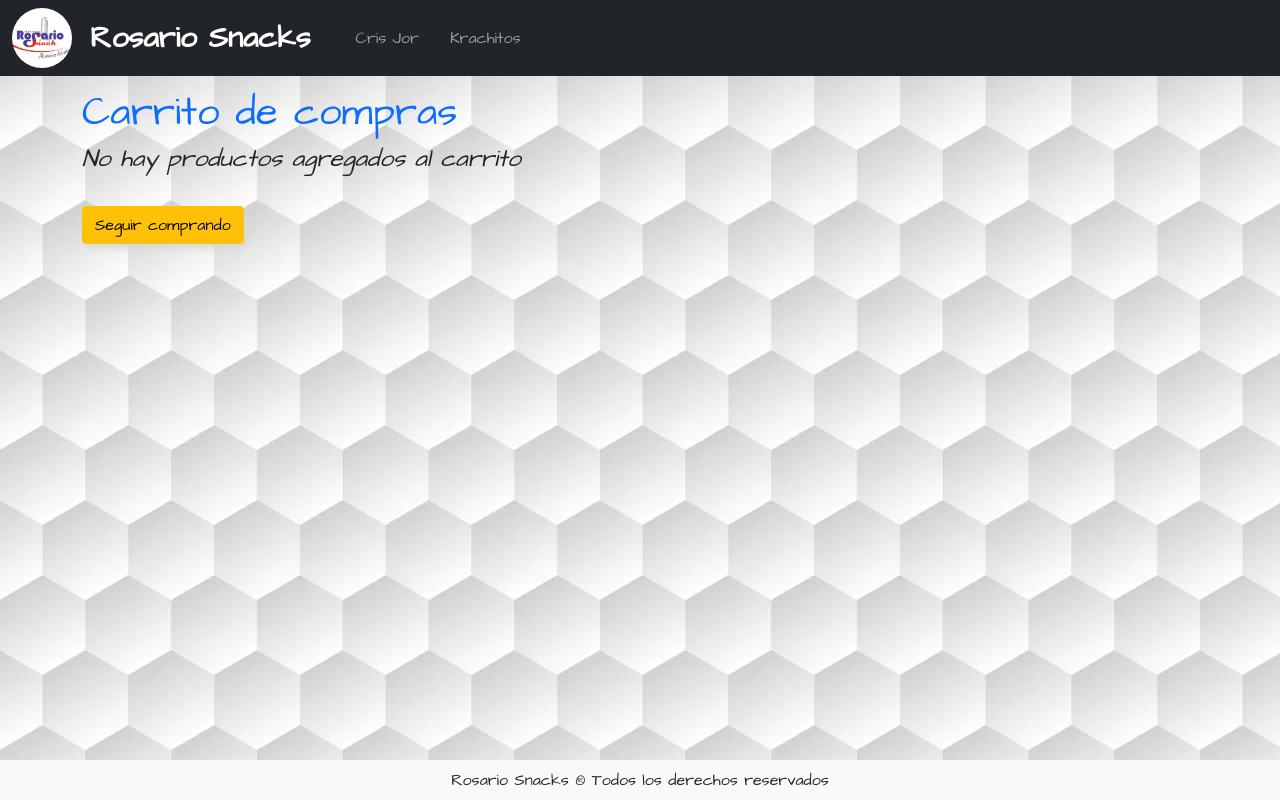
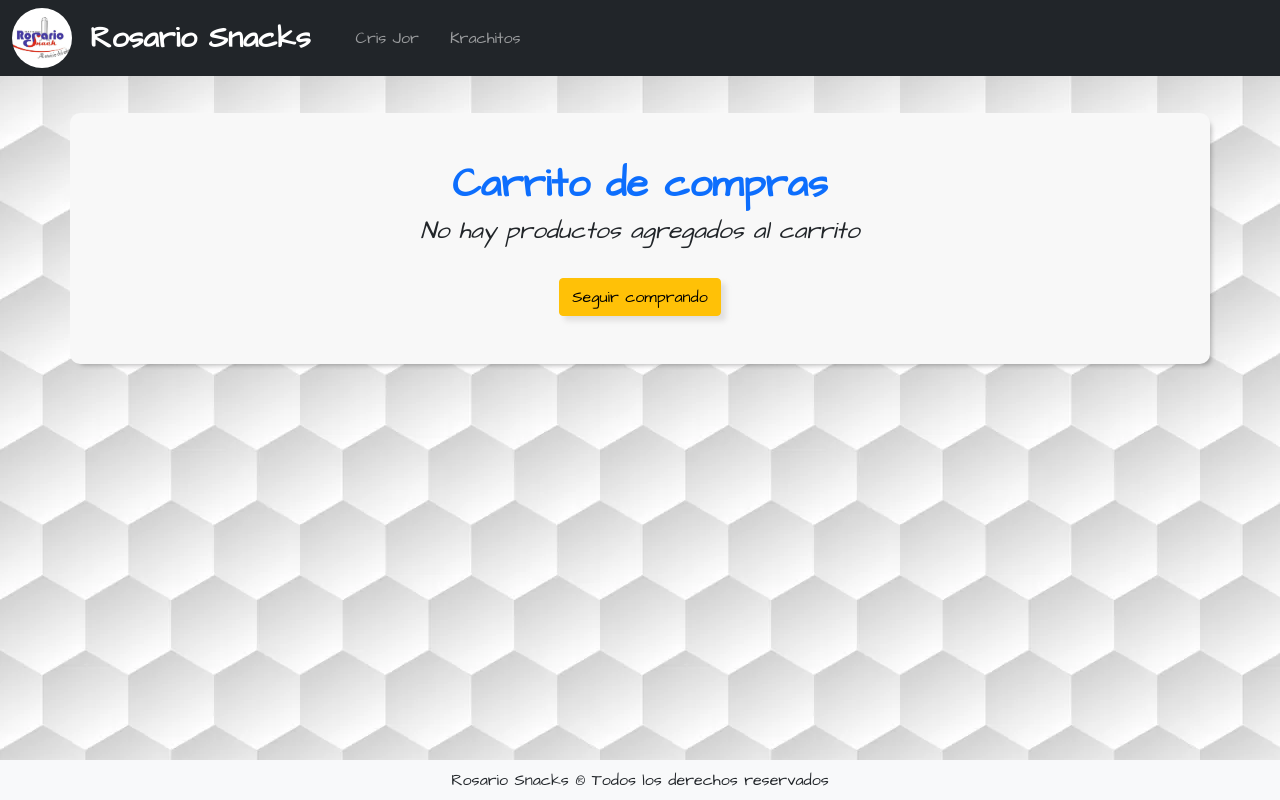
Before and after one commit to diegobarberis20/rosario-snack_barberis, a React (Create React App) app: page /cart in a window 1280 px wide. Built offline with nearby package versions, Linux system fonts and the light colour scheme.

Commit message:
proyecto final - V1.10

```diff
--- a/src/components/Cart.js
+++ b/src/components/Cart.js
@@ -24,11 +24,11 @@
 
     if(carrito.length === 0){
         return(
-               <div className="container my-4">
-                    <div className="row">
-                        <div className="col-12">
+               <div className="container contenedorCart p-4 py-5 my-5">
+                    <div className="row justify-content-center">
+                        <div className="col-12 text-center">
 
-                            <h1 className="text-primary">Carrito de compras</h1>
+                            <h1 className="text-primary"><strong>Carrito de compras</strong></h1>
                             <h4><i>No hay productos agregados al carrito</i></h4>
                             <Link to="/">
                                 <button className="btn btn-warning mt-4">Seguir comprando</button>
```
